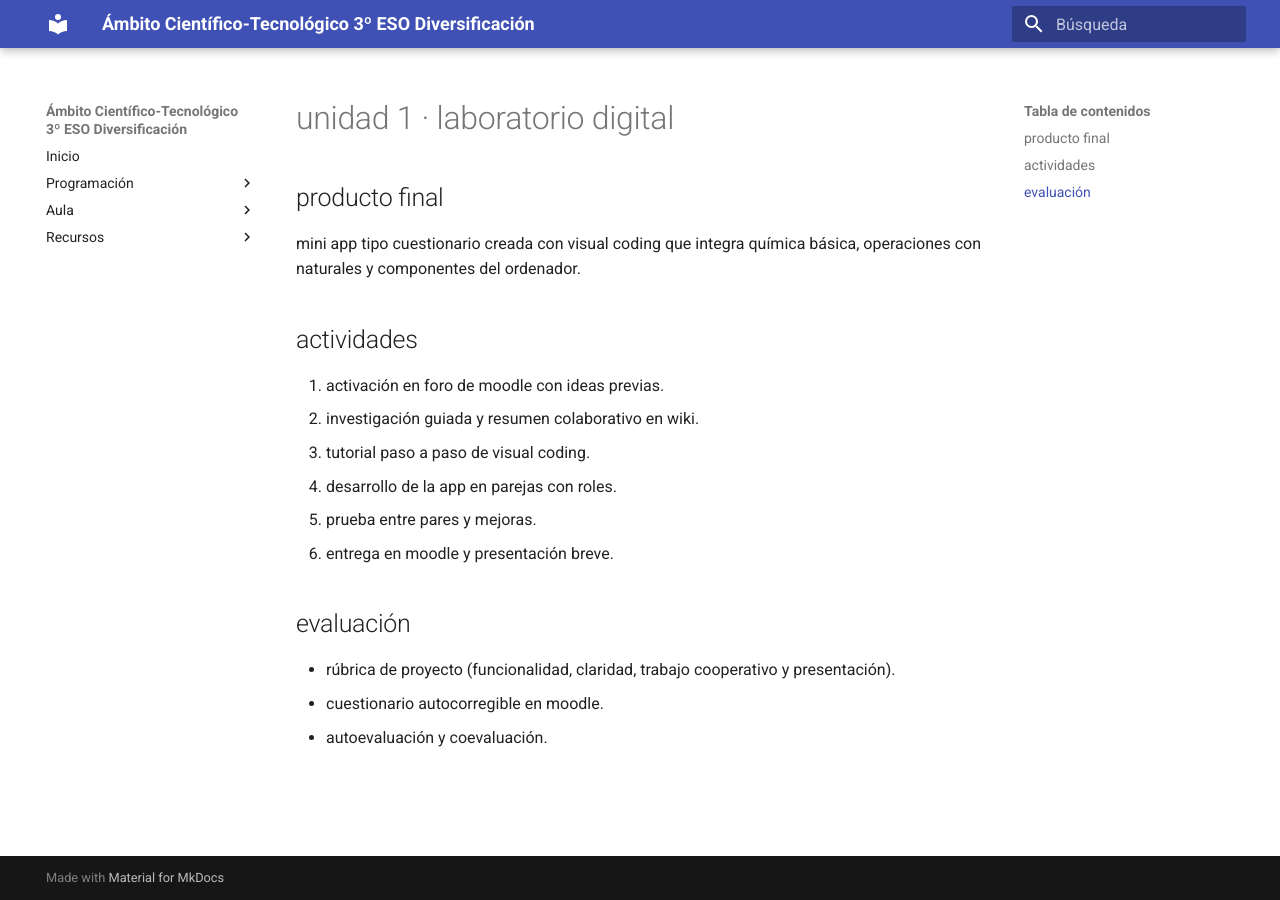
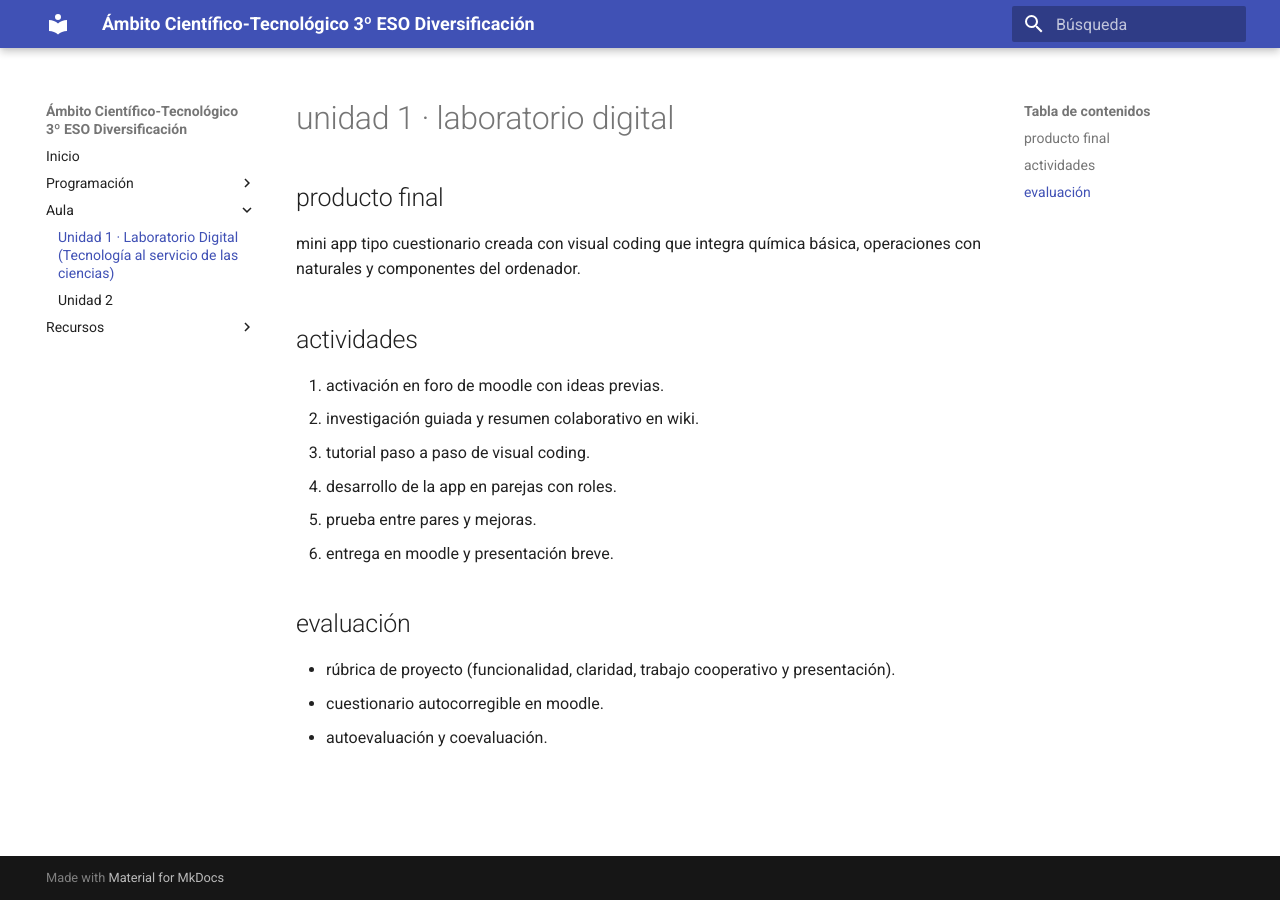
Before and after one commit to 3Diver2526/3DIVER_2025, an MkDocs documentation site: the page built from docs/aula/unidad1-laboratorio_digital.md, in a window 1280 px wide. Built offline with MkDocs 1.6.1 and Material for MkDocs 9.7.7, drawn with Linux system fonts in a browser that asks for light colours.

Commit message:
Update mkdocs.yml

```diff
--- a/mkdocs.yml
+++ b/mkdocs.yml
@@ -11,7 +11,7 @@ nav:
       - Criterios de Evaluación: programacion/criterios_evaluacion.md
       - Temporalización: programacion/temporalizacion.md
   - Aula:
-      - Unidad 1: aula/Unidad 1 · Laboratorio Digital (Tecnología al servicio de las ciencias).md
+      - "Unidad 1 · Laboratorio Digital (Tecnología al servicio de las ciencias)": aula/unidad1-laboratorio_digital.md
       - Unidad 2: aula/unidad2-celula_interactiva.md
   - Recursos:
       - Apps: recursos/apps/README.md
```
